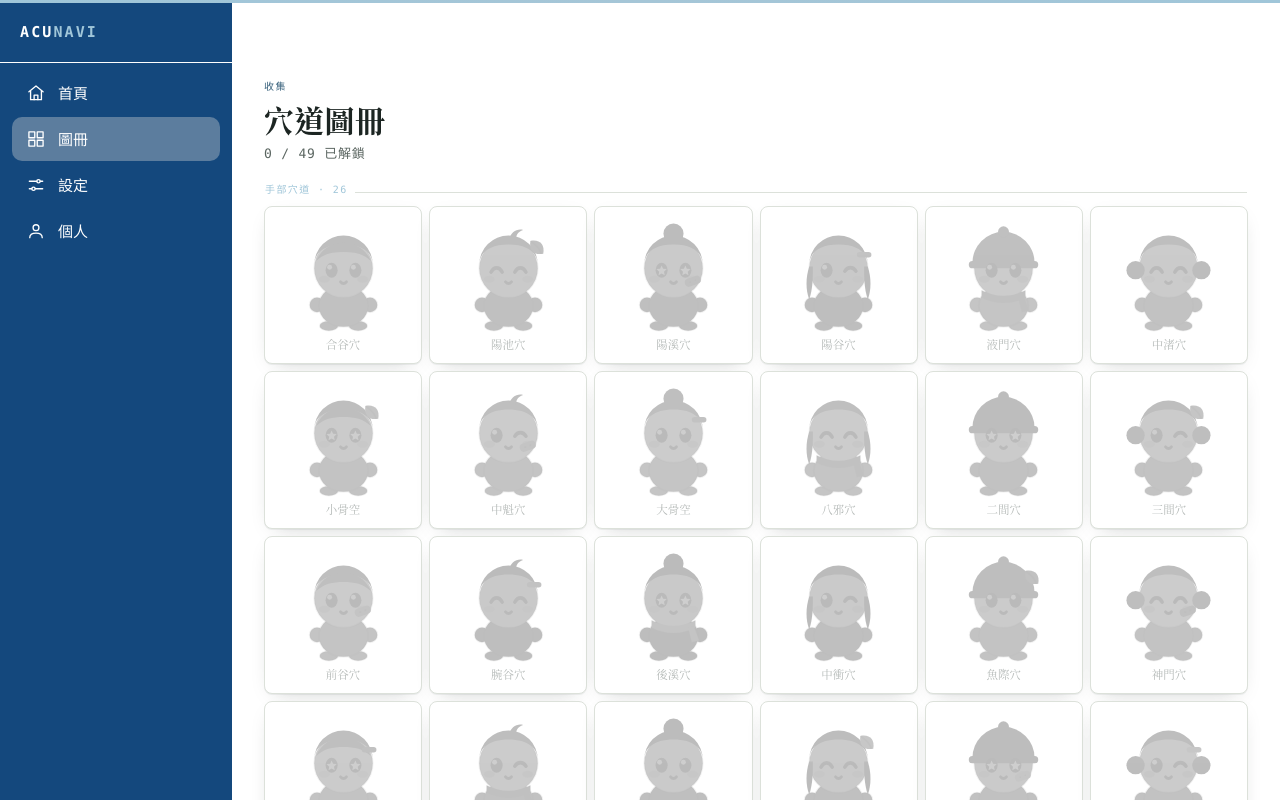
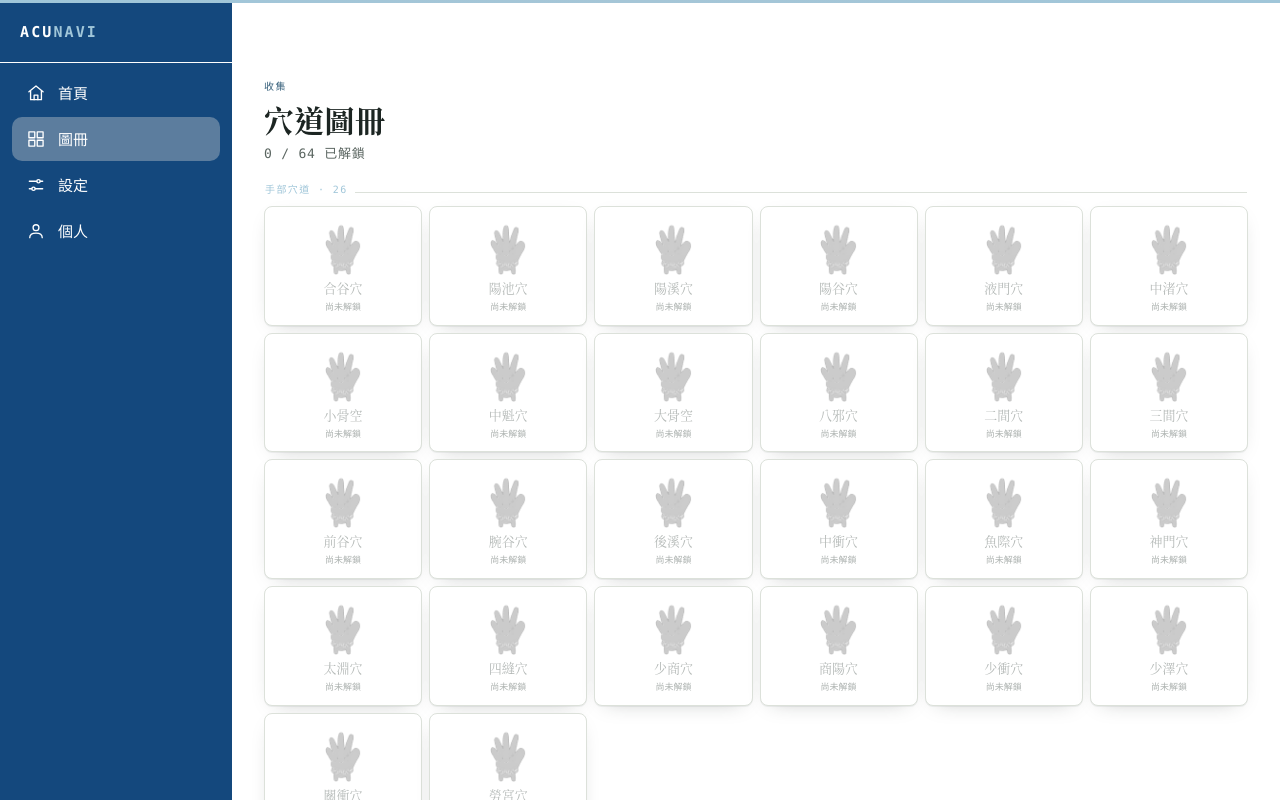
Before and after one commit to tenyeeming/bisai, a website: page acunavi-ideal.html in a window 1280 px wide. Both pictures are taken after a click on the button "圖冊". Shown: the top 800 px of the page. Drawn offline with Linux system fonts and the light colour scheme.

Commit message:
手機圖冊對齊 App：三組小人卡與 64 穴

```diff
--- a/css/responsive.css
+++ b/css/responsive.css
@@ -488,7 +488,7 @@ body.massage-fs #massage-canvas { aspect-ratio: auto; }
   /* 大直式螢幕上字可以大一點點，但不要照 vw 長 —— 那會在 iPad 上大到不像 App */
   .device header { padding: 16px 18px; }
   .device main { padding: 16px 18px 24px; }
-  /* 🔴 2026-09-21（批 55）：藍帶下半段比 header 窄，中間出現一道白縫。
+  /* 🔴 2026-09-21（批 56）：藍帶下半段比 header 窄，中間出現一道白縫。
      兩個原因疊加：
      ① `.hero-band` 的負 margin 出血寫死 `clamp(16px, 3vw, 32px)`，
         跟這個斷點改成 18px 的內距對不上（批 50 改了內距卻沒跟這邊）；
--- a/js/i18n.js
+++ b/js/i18n.js
@@ -125,7 +125,6 @@ const i18n = {
     // 分組標題（2026-09-20 圖冊納入臉部）。%n 換成這一組有幾穴
     'gallery-group-hand': '手部穴道 · %n',
     'gallery-group-face': '臉部穴道 · %n',
-    'gallery-face-nominion': '臉部穴道還沒有小人，先用代號顯示。',
     'info-locate': '定位',
     'info-symptoms': '主治',
     'info-level': '等級',
@@ -342,7 +341,6 @@ const i18n = {
     'gallery-title': 'Acupoint Collection',
     'gallery-group-hand': 'Hand · %n',
     'gallery-group-face': 'Face · %n',
-    'gallery-face-nominion': 'Facial points have no collectible figure yet; the code is shown instead.',
     'info-locate': 'Location',
     'info-symptoms': 'Used For',
     'info-level': 'Level',
--- a/js/minions.js
+++ b/js/minions.js
@@ -21,6 +21,16 @@ const MINION_SLUG = {
 };
 
 const minionSrc = (name) => `assets/minions/${MINION_SLUG[name] || ''}.svg`;
+
+/** 圖冊與 App 共用同一隻手掌小人；部位靠分組與代表色區分。 */
+function galleryMinionImg(name) {
+  const img = document.createElement('img');
+  img.className = 'minion';
+  img.src = 'assets/minion/idle.webp';
+  img.alt = name;
+  img.loading = 'lazy';
+  return img;
+}
 
 /** 產生一張小人圖。className 交給呼叫端決定大小 */
 function minionImg(name, className) {
--- a/pages/tab-gallery.js
+++ b/pages/tab-gallery.js
@@ -17,29 +17,28 @@ registerPage('gallery', {
       .collection-grid { display: grid; grid-template-columns: repeat(3, 1fr); gap: 7px; }
       .collection-item {
         position: relative;
-        aspect-ratio: 1;
         display: flex; flex-direction: column;
         align-items: center; justify-content: center;
         border-radius: var(--r);
         border: 1px solid var(--line);
         background: var(--surface);
         text-align: center;
-        padding: 3px;
+        min-height: 116px;
+        padding: 12px 6px;
+        gap: 6px;
         overflow: hidden;
         font-family: inherit;
         cursor: pointer;
       }
       .collection-item:hover { border-color: var(--brass); }
-      .collection-item .minion { width: 78%; height: auto; display: block; }
+      .collection-item .minion { width: auto; height: 56px; display: block; }
       .collection-item .nm {
-        font-family: var(--font-ming); font-size: 11.5px; line-height: 1.15;
-        margin-top: 2px; color: var(--ink);
+        font-family: var(--font-ming); font-size: 13px; line-height: 1.15;
+        color: var(--ink);
       }
       .collection-item .lv {
-        position: absolute; top: 2px; right: 3px;
-        font-family: var(--font-mono); font-size: 9px; font-weight: 700;
-        color: #fff; background: var(--brass);
-        border-radius: 2px; padding: 0 3px;
+        font-family: var(--font-mono); font-size: 9px; line-height: 1.2;
+        color: var(--brass);
       }
       /* 沒解鎖就只給剪影：看得到「還有這一隻」，但看不出長相 */
       .collection-item.locked .minion { filter: grayscale(1) brightness(.35) contrast(.85); opacity: .3; }
@@ -64,23 +63,7 @@ registerPage('gallery', {
       }
       .collection-grid .grp.note::after { content: none; }
 
-      /* 臉部格：**沒有小人**（那一組 SVG 只畫了手部 26 穴）。
-         不借用手部的小人圖—— 候的那隻小人在手部也看得到，兩格長一樣反而讓人以為是同一穴。
-         改成代號圓標，跟定位頁、圖冊介紹頁看到的是同一個識別字。 */
-      .collection-item .code-badge {
-        /* 膚囊而不是正圓：代號長短差很多（ST1 三個字、EX-HN7 七個）。
-           固定正圓的話長代號會換行、字溢出圓外 —— 320px 的小螢幕尤其明顯。
-           min-width 讓短代號維持接近圓形，nowrap 保證一行到底。 */
-        min-width: 42%; max-width: 92%; height: 30%;
-        padding: 0 5px; border-radius: 999px;
-        display: flex; align-items: center; justify-content: center;
-        white-space: nowrap;
-        font-family: var(--font-mono); font-size: 10.5px; font-weight: 700;
-        color: #fff; letter-spacing: .01em;
-      }
-      /* 未解鎖：跟手部小人剪影同一個意思，但**不能淡到讀不出代號** ——
-         臉部沒有小人，代號就是辨識這一穴的唯一線索。 */
-      .collection-item.locked .code-badge { filter: grayscale(1) brightness(.85); opacity: .5; }
+      .collection-item.locked .lv { color: var(--ink-soft); opacity: .5; }
     </style>
 
     <div class="stack">
@@ -98,20 +81,32 @@ function initCollectionGrid() {
   const grid = document.getElementById('collection-grid');
   grid.innerHTML = '';
 
-  // ⭐ 2026-09-20：圖冊納入臉部 23 穴（在這之前網頁圖冊只有手部，App 早就兩組都有）。
-  //    兩組共用同一個 renderCell()，差別只有「用小人圖還是代號圓標」與顏色來源。
+  // 2026-09-22：手機圖冊與 App 同步為手部、臉部、前臂三組，共 64 穴。
+  // 三組一律使用 App 的手掌小人卡，不再讓臉部單獨顯示代號膠囊。
   const hand = ACUPOINTS.map(a => a.name);
   const face = FACE_ACUPOINTS.map(a => a.code);
+  const forearm = [
+    ['少海穴', 'HT3'], ['小海穴', 'SI8'], ['曲澤穴', 'PC3'],
+    ['郄門穴', 'PC4'], ['間使穴', 'PC5'], ['內關穴', 'PC6'],
+    ['大陵穴', 'PC7'], ['靈道穴', 'HT4'], ['通里穴', 'HT5'],
+    ['陰郄穴', 'HT6'], ['外關穴', 'SJ5'], ['支溝穴', 'SJ6'],
+    ['三陽絡穴', 'SJ8'], ['四瀆穴', 'SJ9'], ['支正穴', 'SI7'],
+  ];
 
   grid.appendChild(groupHeader(t('gallery-group-hand').replace('%n', hand.length)));
-  let unlocked = hand.filter(id => renderCell(grid, id)).length;
+  let unlocked = hand.filter(id => renderCell(grid, id, acuLabel(id), acuColor(id), true)).length;
 
   grid.appendChild(groupHeader(t('gallery-group-face').replace('%n', face.length)));
-  grid.appendChild(groupHeader(t('gallery-face-nominion'), 'note'));
-  unlocked += face.filter(id => renderCell(grid, id)).length;
+  unlocked += face.filter(id => renderCell(grid, id, faceLabel(id), faceColor(id), true)).length;
+
+  grid.appendChild(groupHeader(isZh() ? `前臂 · ${forearm.length} 穴（尚未開放定位）`
+                                      : `Forearm · ${forearm.length} points (no locating yet)`));
+  forearm.forEach(([name], index) => renderCell(
+    grid, name, name, `hsl(${280 + (index % 5) * 7} 46% 44%)`, false,
+  ));
 
   document.getElementById('gallery-progress').textContent =
-    `${unlocked} / ${hand.length + face.length} ${isZh() ? '已解鎖' : 'UNLOCKED'}`;
+    `${unlocked} / ${hand.length + face.length + forearm.length} ${isZh() ? '已解鎖' : 'UNLOCKED'}`;
 }
 
 /** 橫跨整列的分組標題（不佔格子）。`note` 是底下那行小字說明 */
@@ -129,29 +124,18 @@ function groupHeader(text, cls) {
  *    臉部不要改用中文名 —— 代號是那條線的識別字，改譯名不會弄丟使用者的收集紀錄
  *    （跟 App 的 `minions[fa.code]` 同一個約定）。
  */
-function renderCell(grid, id) {
-  const face = isFaceItem(id);
+function renderCell(grid, id, label, color, canOpen) {
   const item = document.createElement('button');
   item.type = 'button';
   item.className = 'collection-item';
   item.dataset.acu = id;
-  item.onclick = () => showAcuInfo(id);
+  item.onclick = () => { if (canOpen) showAcuInfo(id); };
   const m = state.minions[id];
-  const color = itemColor(id);
-
-  if (face) {
-    const badge = document.createElement('div');
-    badge.className = 'code-badge';
-    badge.style.background = color;
-    badge.textContent = id;
-    item.appendChild(badge);
-  } else {
-    item.appendChild(minionImg(id));
-  }
+  item.appendChild(galleryMinionImg(id));
 
   const nm = document.createElement('div');
   nm.className = 'nm';
-  nm.textContent = itemLabel(id);
+  nm.textContent = label;
   item.appendChild(nm);
   grid.appendChild(item);
 
@@ -159,17 +143,20 @@ function renderCell(grid, id) {
     item.style.borderColor = color;
     const lv = document.createElement('span');
     lv.className = 'lv';
-    lv.textContent = 'Lv.' + m.level;
-    lv.style.background = color;
+    lv.textContent = `Lv.${m.level} · ${m.times}x`;
     item.appendChild(lv);
-    item.title = isZh() ? `${itemLabel(id)} — 已按 ${m.times} 次`
-                        : `${itemLabel(id)} — ${m.times} sessions`;
+    item.title = isZh() ? `${label} — 已按 ${m.times} 次`
+                        : `${label} — ${m.times} sessions`;
     return true;
   }
 
   item.classList.add('locked');
+  const locked = document.createElement('span');
+  locked.className = 'lv';
+  locked.textContent = isZh() ? '尚未解鎖' : 'Locked';
+  item.appendChild(locked);
   // 沒有定位公式的穴道要看得出來，不然會以為是自己還沒按到
-  item.title = itemImplemented(id)
+  item.title = canOpen && itemImplemented(id)
     ? (isZh() ? '尚未解鎖' : 'Locked')
     : (isZh() ? '定位尚未支援' : 'Locating not supported yet');
   return false;
```
Also changed, not shown: tests/e2e.js (+16 -21 lines), 開發說明.md (+13 -1 lines), assets/minion/idle.webp (added).
